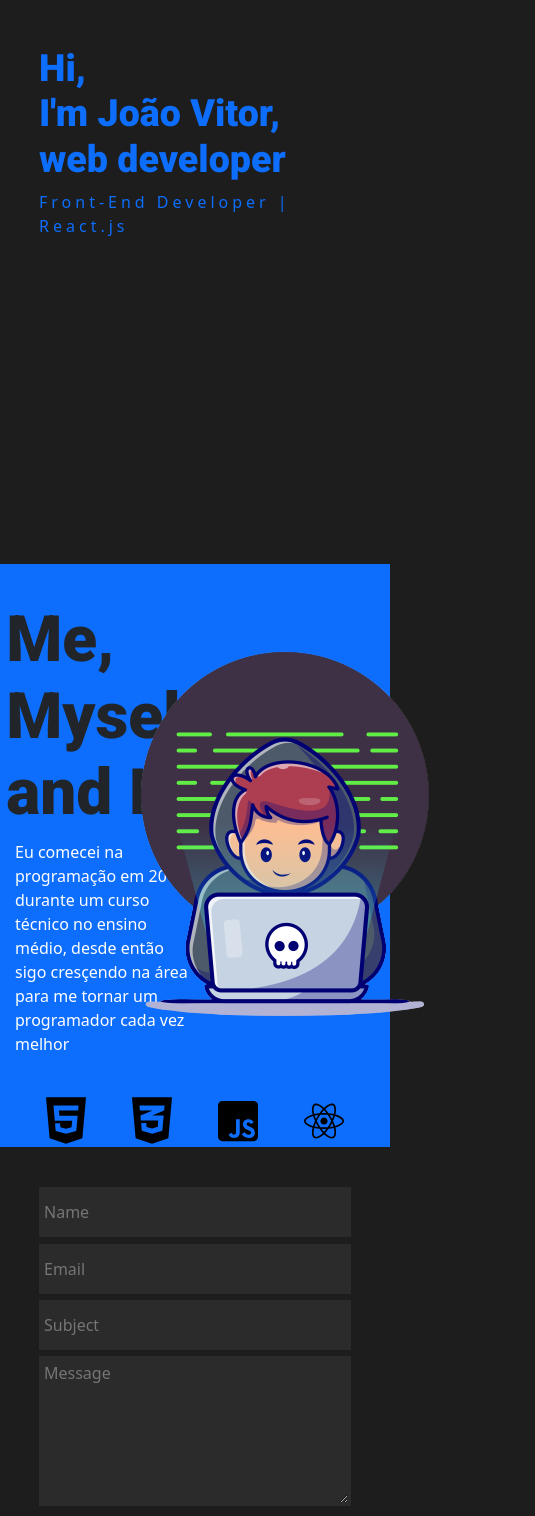
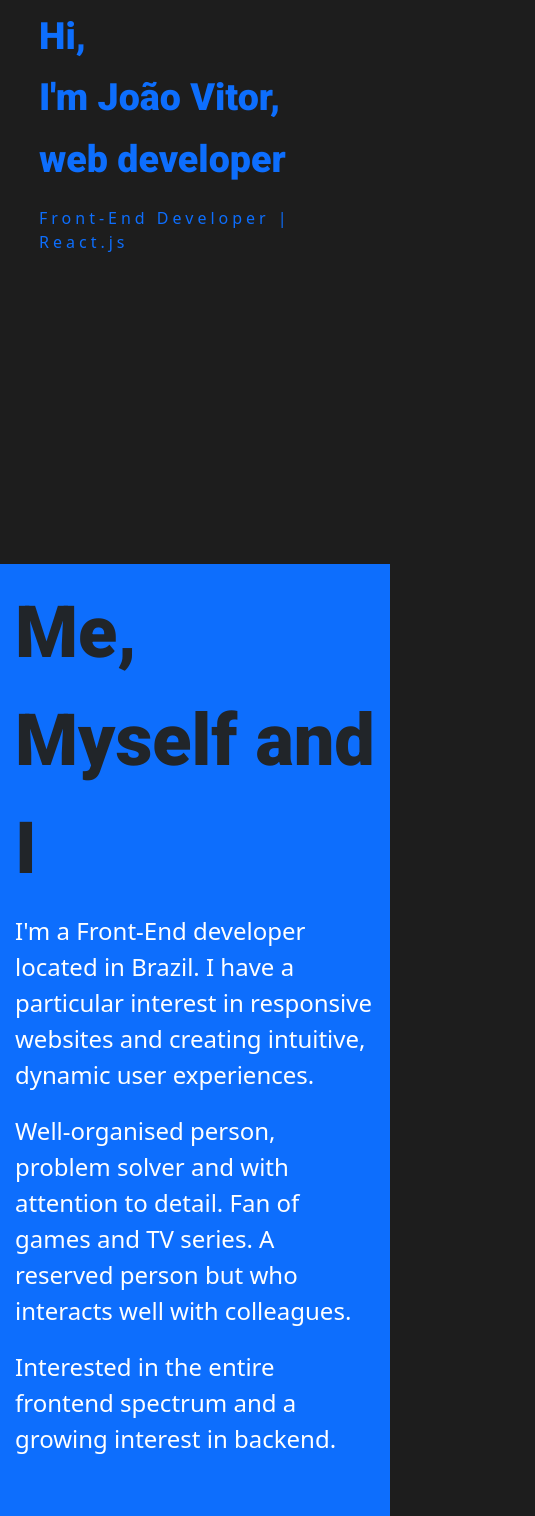
Before and after one commit to joao-mororo/portfolio, a React (Create React App) app: page / in a window 390 px wide. Shown: the part 340-1856 px from the top of the page, 535 px wide, since content can reach past the window. Built offline with nearby package versions, Linux system fonts and the light colour scheme.

Commit message:
about completed

```diff
--- a/src/components/About.jsx
+++ b/src/components/About.jsx
@@ -1,13 +1,21 @@
 import React from "react"
 import avatar from '../images/avatar.png'
+import { i18n } from "../translate/i18n"
 import '../css/About.css'
 
 export default function About() {
     return (
         <div id="About">
             <div id="description">
-                <h1>Me, Myself and I</h1>
-                <p>Eu comecei na programação em 2018, durante um curso técnico no ensino médio, desde então sigo cresçendo na área para me tornar um programador cada vez melhor</p>
+                <header>Me, Myself and I</header>
+                <div>
+                    {/* <p>Sou um desenvolvedor Front-End localizado no Brasil. Tenho um interesse particular em sites responsivos e criação de experiências de usuário intuitivas e dinâmicas.</p>
+                    <p>Pessoa bem organizada, solucionadora de problemas e com atenção aos detalhes. Fã de jogos e séries de TV. Uma pessoa reservada mas que interaje bem com os colegas.</p>
+                    <p>Interessado em todo espectro de frontend, e um interesse crescente por back-end.</p> */}
+                    <p>{i18n.t('about.p1')}</p>
+                    <p>{i18n.t('about.p2')}</p>
+                    <p>{i18n.t('about.p3')}</p>
+                </div>
             </div>
             <div id="avatar">
                 <img src={avatar} alt="avatar" />
--- a/src/components/Header.jsx
+++ b/src/components/Header.jsx
@@ -16,8 +16,11 @@ import {
 import { Button } from "react-bootstrap";
 import { useMediaQuery } from 'react-responsive'
 import Modal from 'react-modal';
+import Menu from "./Menu";
 
 export default function Header() {
+    const [menu, setMenu] = React.useState(false)
+    const menuIsOpen = () => setMenu(!menu)
     const [modalIsOpen, setIsOpen] = React.useState(false);
     Modal.setAppElement('#root')
 
@@ -62,6 +65,7 @@ export default function Header() {
     return (
         <>
             <div id="header">
+                {menu && <Menu />}
                 {isDesktopOrLaptop &&
                     <>
                         <div id="buttons">
--- /dev/null
+++ b/src/components/Menu.jsx
@@ -0,0 +1,10 @@
+import React from "react";
+import '../css/Menu.css'
+
+export default function Menu() {
+    return (
+        <div id="Menu">
+            Menu
+        </div>
+    )
+}
--- a/src/css/About.css
+++ b/src/css/About.css
@@ -14,9 +14,10 @@
     justify-content: center;
     align-items: center;
     flex-direction: column;
+    margin: 0 30px;
 }
 
-#description h1 {
+#description header {
     font-size: 4rem;
     font-family: 'Roboto', sans-serif;
 }
@@ -32,7 +33,33 @@
     width: auto;
 }
 
-p {
+#description p {
     color: #fff;
     margin: 0;
+    padding: 10px 0;
+    text-align: center;
 }
+
+@media (max-width: 1224px) {
+    #About {
+        flex-direction: column;
+    }
+
+    #description {
+        width: 100%;
+    }
+
+    #description header {
+        font-size: 4.5rem;
+    }
+
+    #description p {
+        text-align: start;
+        font-size: 1.5rem;
+    }
+
+    #avatar,
+    #avatar > img {
+        width: 100%;
+    }
+}
--- /dev/null
+++ b/src/css/Menu.css
@@ -0,0 +1,6 @@
+#Menu {
+    position: fixed;
+    width: 100vw;
+    height: 100vh;
+    background-color: red;
+}
--- a/src/css/SayHello.css
+++ b/src/css/SayHello.css
@@ -79,4 +79,7 @@ section {
         margin-bottom: 2%;
         min-height: 150px;
     }
+    #sayHello {
+        margin: 100px 0;
+    }
 }
--- a/src/translate/languages/en.js
+++ b/src/translate/languages/en.js
@@ -22,6 +22,11 @@ const messages = {
                 toast_success: 'Email sent',
                 toast_error: 'Email not sent',
                 empty: 'Fill in all fields'
+            },
+            about: {
+                p1: "I'm a Front-End developer located in Brazil. I have a particular interest in responsive websites and creating intuitive, dynamic user experiences.",
+                p2: 'Well-organised person, problem solver and with attention to detail. Fan of games and TV series. A reserved person but who interacts well with colleagues.',
+                p3: 'Interested in the entire frontend spectrum and a growing interest in backend.'
             }
         }
     }
--- a/src/translate/languages/pt.js
+++ b/src/translate/languages/pt.js
@@ -22,6 +22,11 @@ const messages = {
                 toast_success: 'Email enviado',
                 toast_error: 'Email não enviado',
                 empty: 'Preencha todos os campos'
+            },
+            about: {
+                p1: 'Sou um desenvolvedor Front-End localizado no Brasil. Tenho um interesse particular em sites responsivos e criação de experiências de usuário intuitivas e dinâmicas.',
+                p2: 'Pessoa bem organizada, solucionadora de problemas e com atenção aos detalhes. Fã de jogos e séries de TV. Uma pessoa reservada mas que interaje bem com os colegas.',
+                p3: 'Interessado em todo espectro de frontend, e um interesse crescente por back-end.'
             }
         }
     }
```
